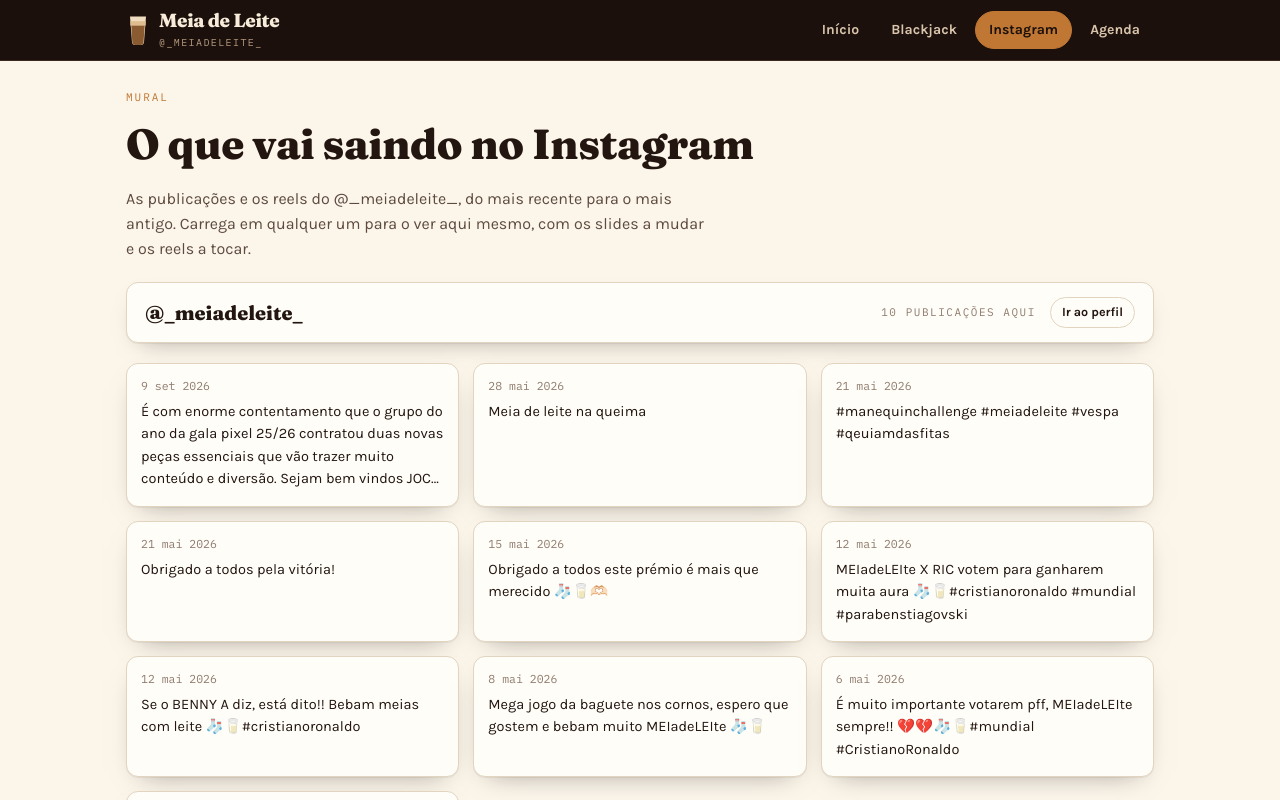
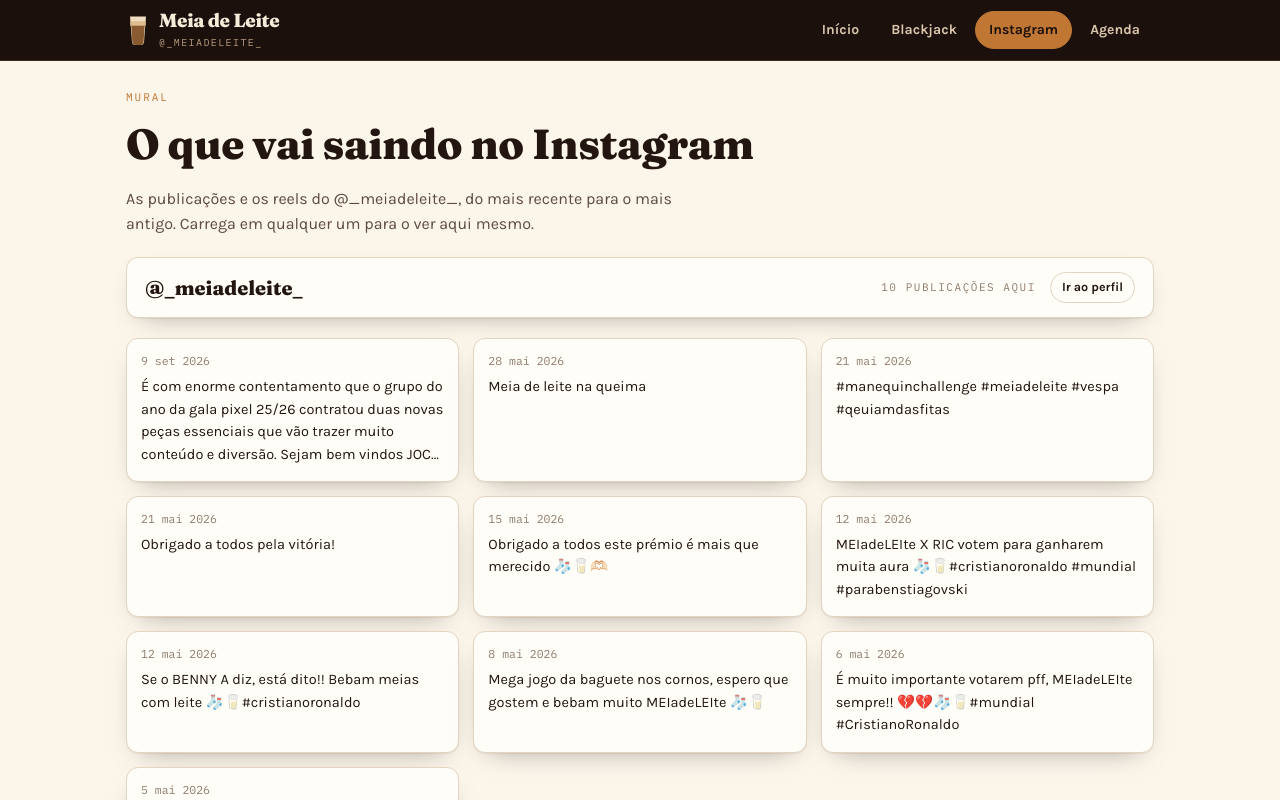
Before and after one commit to meiadeleite67/meiadeleite67.github.io, a React (Vite) app: page / in a window 1280 px wide. Both pictures are taken after a click on the button "Ver o mural". Shown: the top 800 px of the page. Built offline with nearby package versions, Linux system fonts and the light colour scheme; no server answers.

Commit message:
Encurtar a frase do mural
Co-Authored-By: Claude Opus 5 <noreply@anthropic.com>

```diff
--- a/src/componentes/Mural.tsx
+++ b/src/componentes/Mural.tsx
@@ -14,7 +14,7 @@ export function Mural({ estado }: { estado: Estado }) {
       <h1 style={{ fontSize: 'clamp(28px,5vw,42px)' }}>O que vai saindo no Instagram</h1>
       <p className="lead">
         As publicações e os reels do @_meiadeleite_, do mais recente para o mais antigo. Carrega em
-        qualquer um para o ver aqui mesmo, com os slides a mudar e os reels a tocar.
+        qualquer um para o ver aqui mesmo.
       </p>
 
       <div className="perfil-fita">
```
